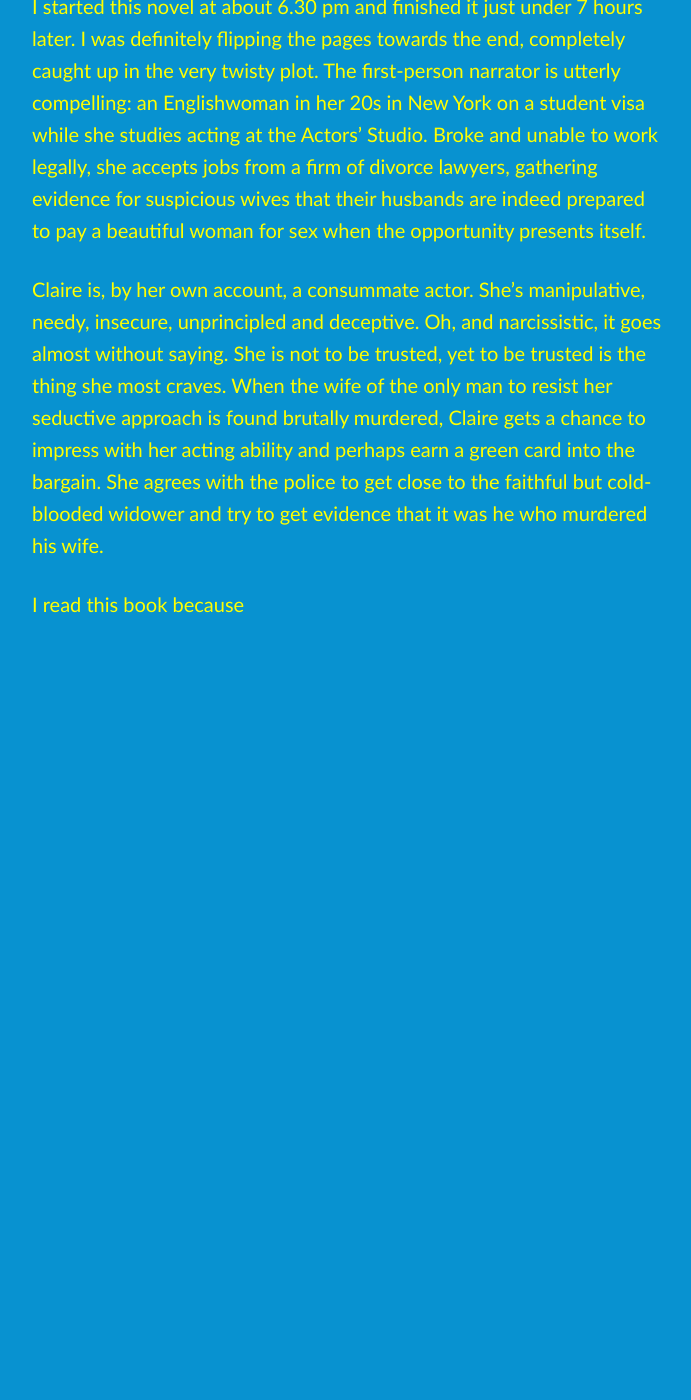
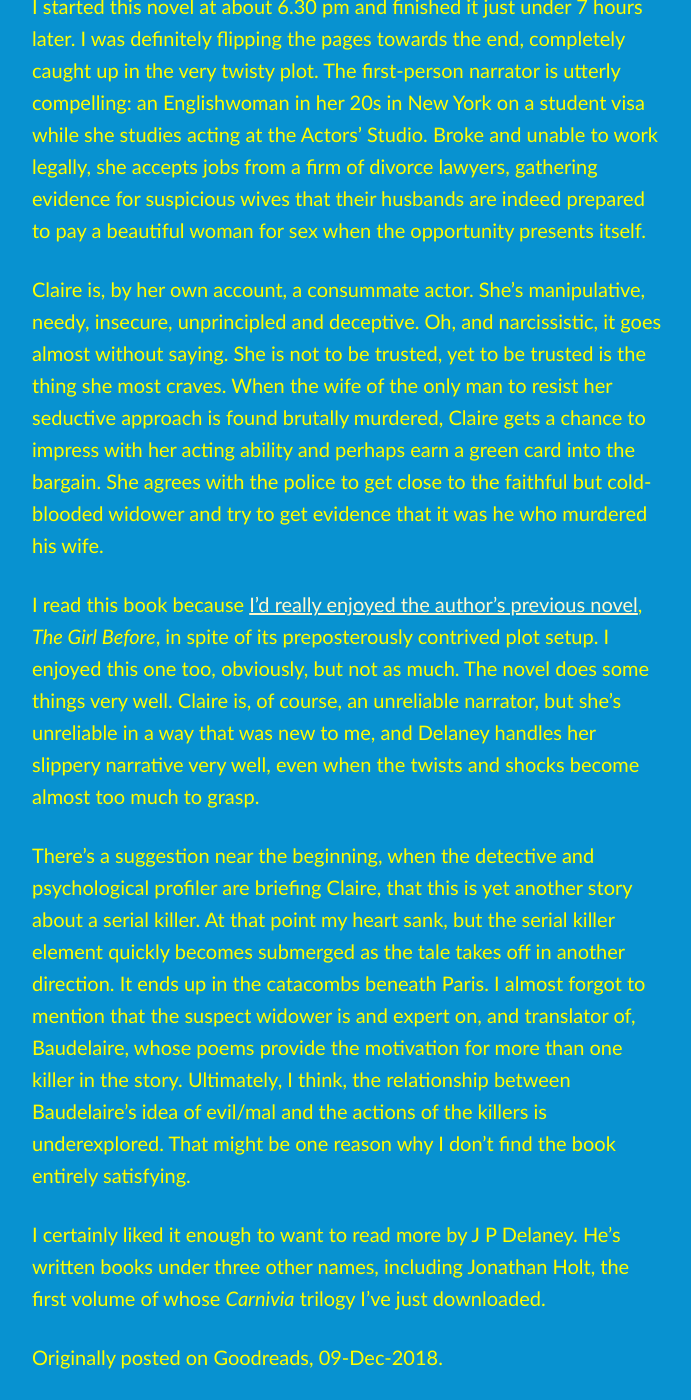
Before and after one commit to artkavanagh/github.io, a Jekyll site: the page delaney-believe-me-review.html, which Jekyll copies as it is, in a window 1280 px wide and 1400 px high, scrolled down 952 px. Shown: the whole window, without its empty margins (292-983 px from the left). Built offline with Jekyll 4.4.1, drawn with Linux system fonts in a browser that asks for light colours; before the commit the page ends 1599 px from its top, so only the background shows below that.

Commit message:
Update delaney-believe-me-review.html

```diff
--- a/delaney-believe-me-review.html
+++ b/delaney-believe-me-review.html
@@ -18,7 +18,7 @@
 
 <p>Claire is, by her own account, a consummate actor. She’s manipulative, needy, insecure, unprincipled and deceptive. Oh, and narcissistic, it goes almost without saying. She is not to be trusted, yet to be trusted is the thing she most craves. When the wife of the only man to resist her seductive approach is found brutally murdered, Claire gets a chance to impress with her acting ability and perhaps earn a green card into the bargain. She agrees with the police to get close to the faithful but cold-blooded widower and try to get evidence that it was he who murdered his wife.</p>
 
-<p>I read this book because <a href="https://www.artkavanagh.ie/delaney-girl-before-review.htmlI’d really enjoyed the author’s previous novel</a>, <cite>The Girl Before</cite>, in spite of its preposterously contrived plot setup. I enjoyed this one too, obviously, but not as much. The novel does some things very well. Claire is, of course, an unreliable narrator, but she’s unreliable in a way that was new to me, and Delaney handles her slippery narrative very well, even when the twists and shocks become almost too much to grasp.</p>
+<p>I read this book because <a href="https://www.artkavanagh.ie/delaney-girl-before-review.html">I’d really enjoyed the author’s previous novel</a>, <cite>The Girl Before</cite>, in spite of its preposterously contrived plot setup. I enjoyed this one too, obviously, but not as much. The novel does some things very well. Claire is, of course, an unreliable narrator, but she’s unreliable in a way that was new to me, and Delaney handles her slippery narrative very well, even when the twists and shocks become almost too much to grasp.</p>
 
 <p>There’s a suggestion near the beginning, when the detective and psychological profiler are briefing Claire, that this is yet another story about a serial killer. At that point my heart sank, but the serial killer element quickly becomes submerged as the tale takes off in another direction. It ends up in the catacombs beneath Paris. I almost forgot to mention that the suspect widower is and expert on, and translator of, Baudelaire, whose poems provide the motivation for more than one killer in the story. Ultimately, I think, the relationship between Baudelaire’s idea of evil/mal and the actions of the killers is underexplored. That might be one reason why I don’t find the book entirely satisfying.</p>
 
```
